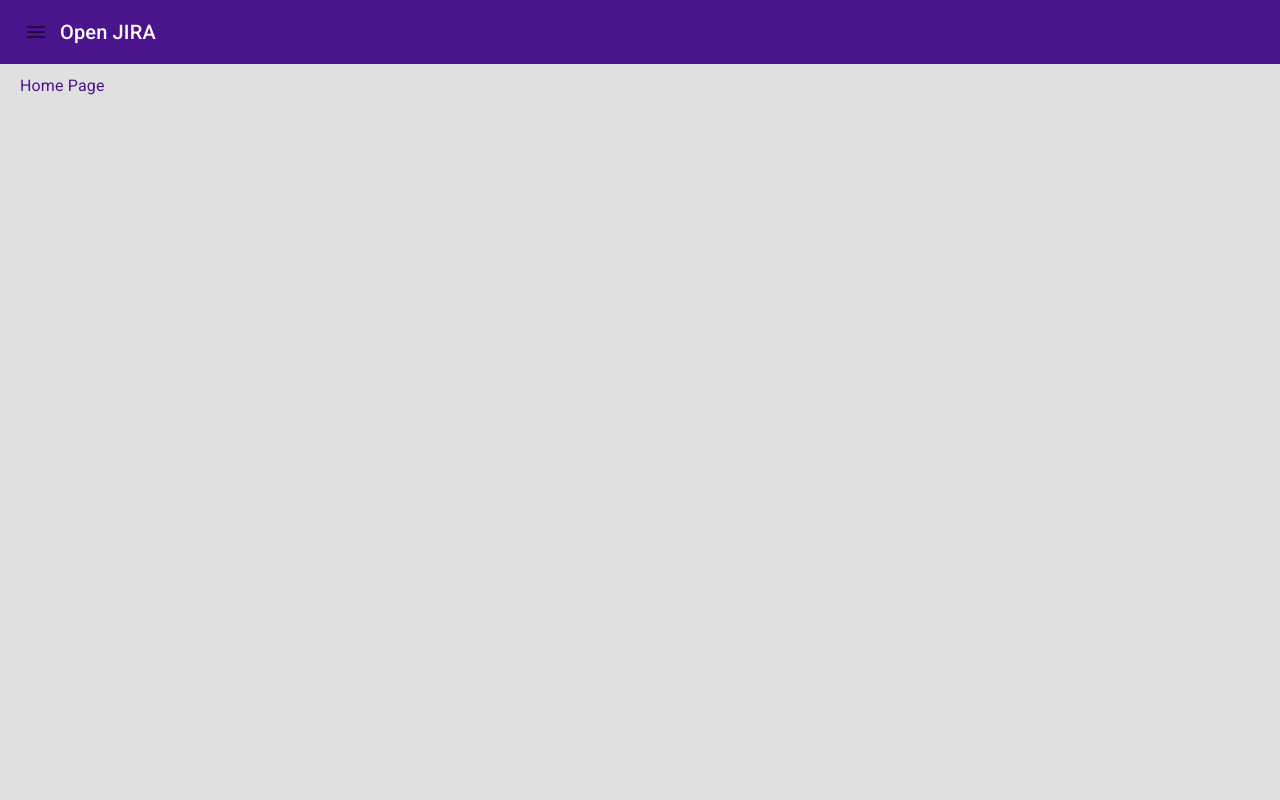
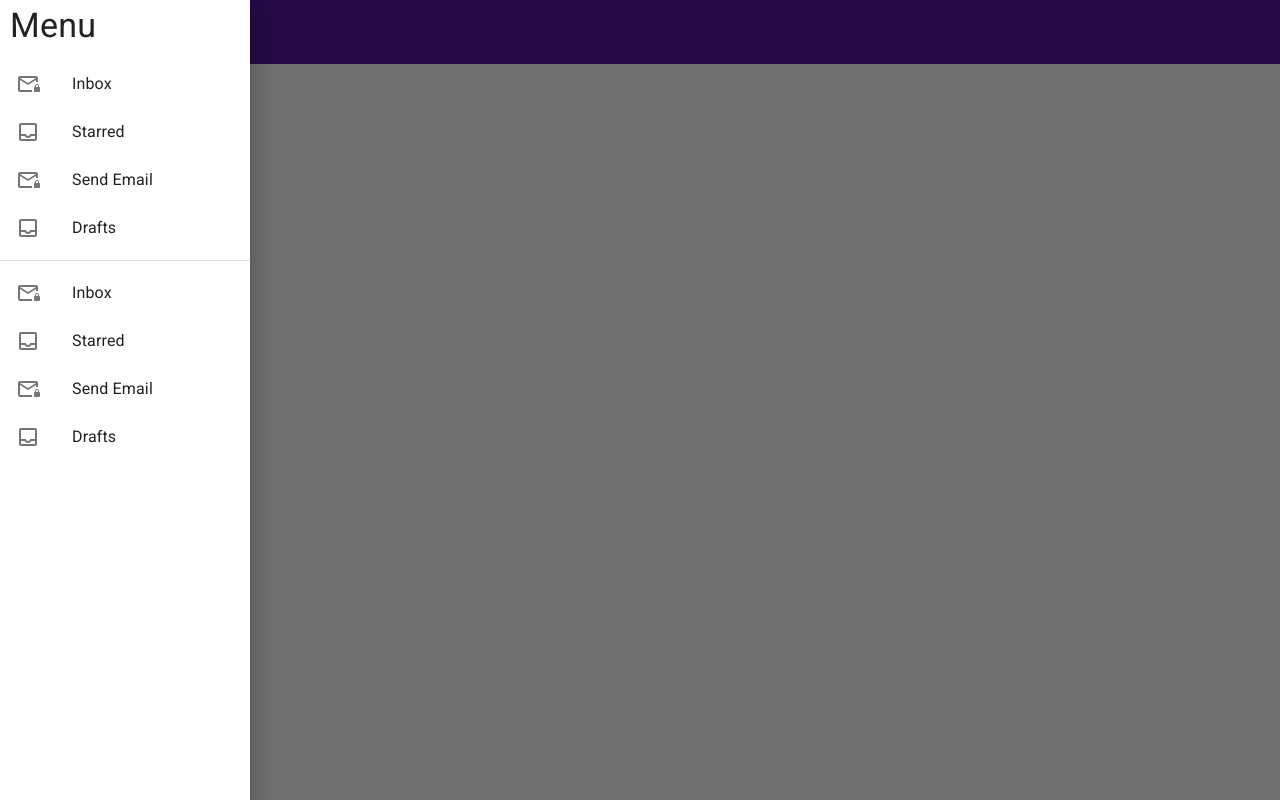
Before and after one commit to Alejoboga20/next-open-jira, a Next.js app: page / in a window 1280 px wide. Built offline with nearby package versions, Linux system fonts and the light colour scheme.

Commit message:
Create side bar

```diff
--- a/components/layouts/Layout.tsx
+++ b/components/layouts/Layout.tsx
@@ -1,6 +1,6 @@
+import Head from 'next/head';
 import { Box } from '@mui/material';
-import Head from 'next/head';
-import { Navbar } from '../ui';
+import { Navbar, Sidebar } from '../ui';
 
 export const Layout = ({ title = 'Open JIRA', children }: LayoutProps) => {
 	return (
@@ -10,7 +10,7 @@ export const Layout = ({ title = 'Open JIRA', children }: LayoutProps) => {
 			</Head>
 
 			<Navbar />
-			{/* Sidebar */}
+			<Sidebar />
 
 			<Box sx={{ padding: '10px 20px' }}>{children}</Box>
 		</Box>
--- /dev/null
+++ b/components/ui/Sidebar.tsx
@@ -0,0 +1,45 @@
+import { InboxOutlined, MailLockOutlined } from '@mui/icons-material';
+import {
+	Box,
+	Divider,
+	Drawer,
+	List,
+	ListItem,
+	ListItemIcon,
+	ListItemText,
+	Typography,
+} from '@mui/material';
+
+const menuItems = ['Inbox', 'Starred', 'Send Email', 'Drafts'];
+
+export const Sidebar = () => {
+	return (
+		<Drawer anchor='left' open={true} onClose={() => {}}>
+			<Box sx={{ width: '250px' }}>
+				<Box sx={{ padding: '5px 10px' }}>
+					<Typography variant='h4'>Menu</Typography>
+				</Box>
+
+				<List>
+					{menuItems.map((text, index) => (
+						<ListItem button key={text}>
+							<ListItemIcon>{index % 2 ? <InboxOutlined /> : <MailLockOutlined />}</ListItemIcon>
+							<ListItemText primary={text} />
+						</ListItem>
+					))}
+				</List>
+
+				<Divider />
+
+				<List>
+					{menuItems.map((text, index) => (
+						<ListItem button key={text}>
+							<ListItemIcon>{index % 2 ? <InboxOutlined /> : <MailLockOutlined />}</ListItemIcon>
+							<ListItemText primary={text} />
+						</ListItem>
+					))}
+				</List>
+			</Box>
+		</Drawer>
+	);
+};
--- a/components/ui/index.ts
+++ b/components/ui/index.ts
@@ -1 +1,2 @@
+export { Sidebar } from './Sidebar';
 export { Navbar } from './Navbar';
```
